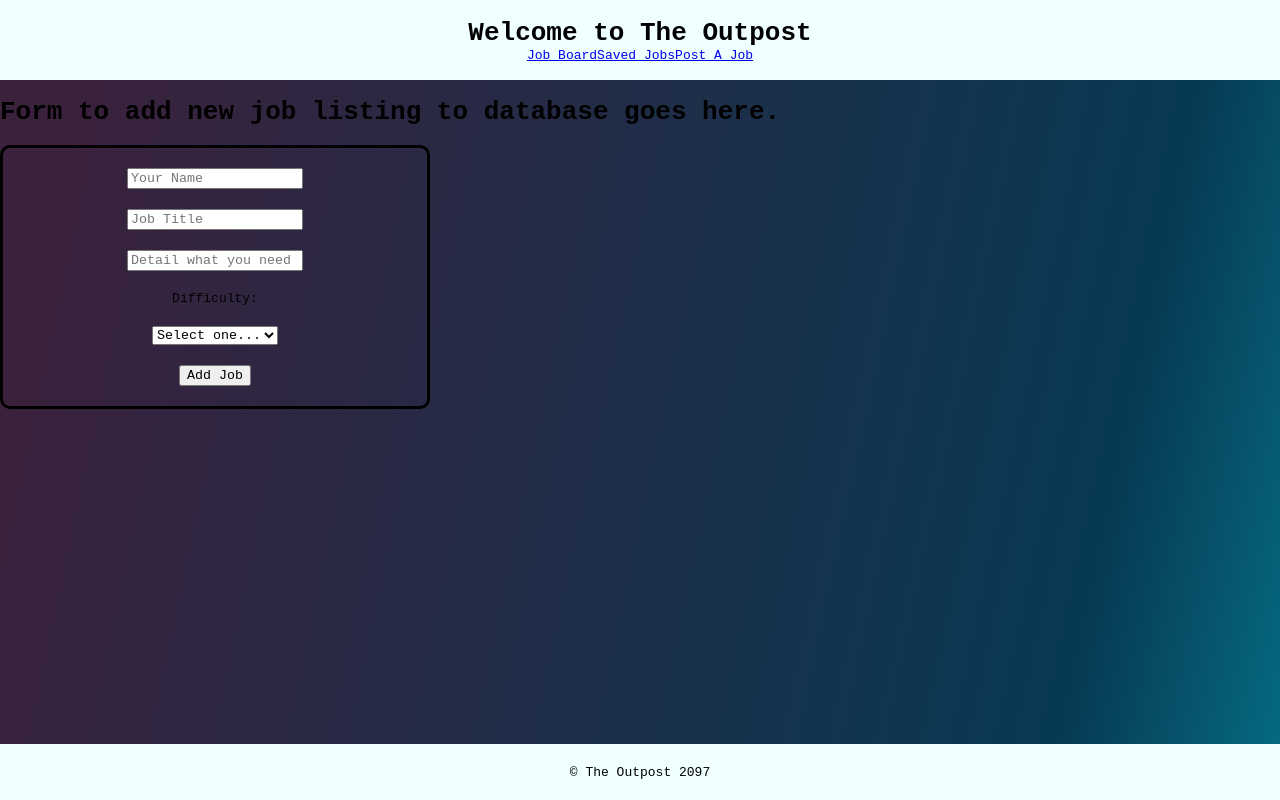
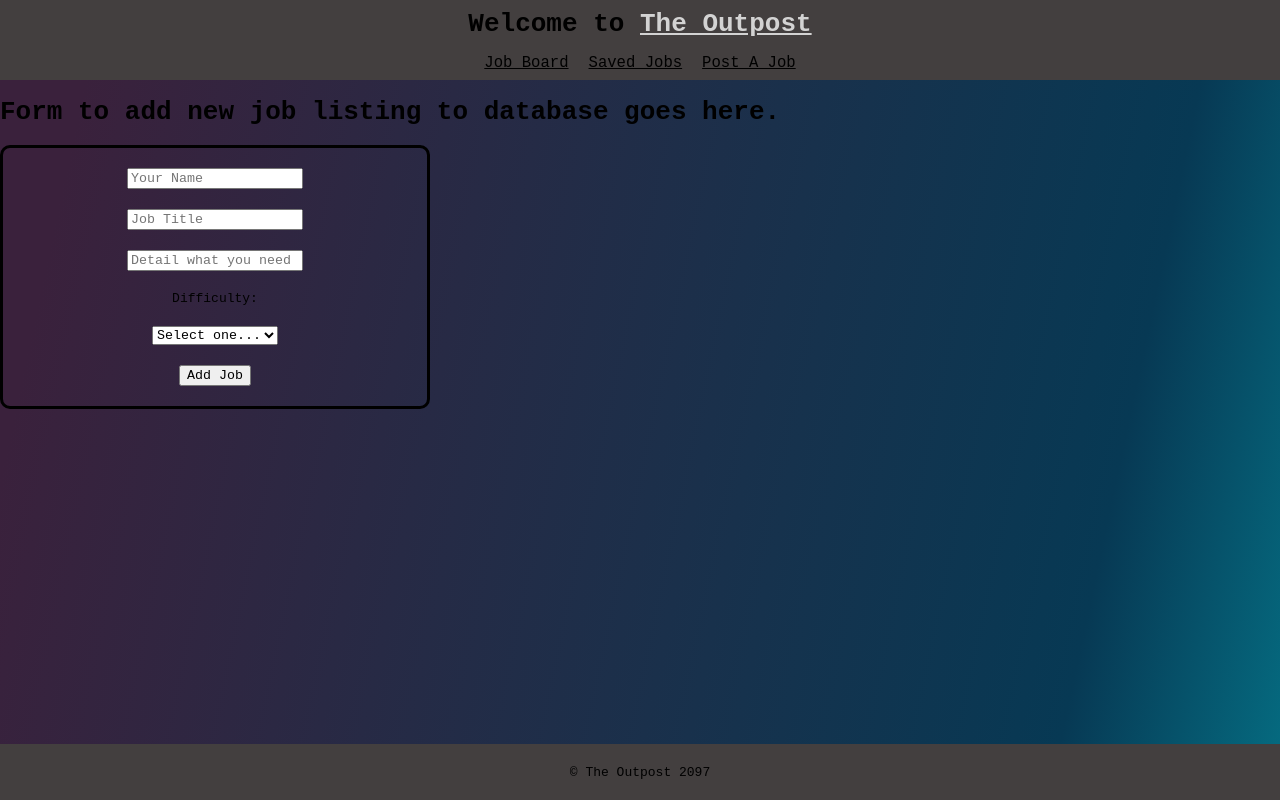
Before and after one commit to K0rmir/theoutpostv2, a Next.js app: page /addjob in a window 1280 px wide. Built offline with nearby package versions, Linux system fonts and the light colour scheme; no server answers.

Commit message:
site wide styling

```diff
--- a/src/app/components/AddNewNoteBtn.jsx
+++ b/src/app/components/AddNewNoteBtn.jsx
@@ -5,7 +5,7 @@ export default function AddNewNote() {
   const formStatus = useFormStatus();
 
   return (
-    <button type="submit" disabled={formStatus.pending}>
+    <button className="jobBtns" type="submit" disabled={formStatus.pending}>
       {formStatus.pending ? "Adding..." : "Add"}
     </button>
   );
--- a/src/app/components/Header.jsx
+++ b/src/app/components/Header.jsx
@@ -1,22 +1,25 @@
 import Link from "next/link";
 
 export default function Header() {
-
-    return (
-        <header id="header">
-        <h1>Welcome to The Outpost</h1>
-        <nav>
-            <Link href="/jobboard">Job Board</Link>
-            <Link href="/savedjobs">Saved Jobs</Link>
-            <Link href="/addjob">Post A Job</Link>
-        </nav>
-
-
-
-
-
-        </header>
-
-
-    )
+  return (
+    <header id="header">
+      <h1>
+        Welcome to{" "}
+        <Link href="/" id="outpost">
+          The Outpost
+        </Link>
+      </h1>
+      <nav>
+        <Link className="navlink" href="/jobboard">
+          Job Board
+        </Link>
+        <Link className="navlink" href="/savedjobs">
+          Saved Jobs
+        </Link>
+        <Link className="navlink" href="/addjob">
+          Post A Job
+        </Link>
+      </nav>
+    </header>
+  );
 }
--- a/src/app/layout.js
+++ b/src/app/layout.js
@@ -3,12 +3,13 @@ import "./globals.css";
 import Header from "./components/Header";
 import Footer from "./components/Footer";
 import "./styles/header.css";
+import "./styles/jobboard.css";
 
 const inter = Inter({ subsets: ["latin"] });
 
 export const metadata = {
   title: "The Outpost",
-  description: "Generated by create next app",
+  description: "Coded by elite h4x0rz",
 };
 
 export default function RootLayout({ children }) {
--- a/src/app/styles/footer.css
+++ b/src/app/styles/footer.css
@@ -1,5 +1,5 @@
 #footer {
-  background-color: azure;
+  background-color: rgb(67, 63, 63);
   height: 7vh;
   display: flex;
   flex-direction: column;
--- a/src/app/styles/header.css
+++ b/src/app/styles/header.css
@@ -1,13 +1,31 @@
 #header {
-    background-color: azure;
+  background-color: rgb(67, 63, 63);
   height: 10vh;
   display: flex;
   flex-direction: column;
   align-items: center;
   justify-content: center;
+  margin-bottom: 15px;
 }
 
 #header h1 {
   margin: 0;
+  margin-bottom: 15px;
   padding: 0;
 }
+
+#header nav {
+  margin: 0;
+  padding: 0;
+}
+
+.navlink {
+  padding: 10px;
+  font-size: 1.2rem;
+  text-decoration: underline;
+  color: black;
+}
+
+#outpost {
+  color: lightgray;
+}
--- a/src/app/styles/jobboard.css
+++ b/src/app/styles/jobboard.css
@@ -1,3 +1,10 @@
+#jobContainer {
+  display: flex;
+  flex-direction: column;
+  justify-content: center;
+  align-items: center;
+}
+
 .jobCardArea {
   display: flex;
   flex-wrap: wrap;
@@ -11,6 +18,8 @@
 .jobCard {
   display: flex;
   flex-direction: column;
+  justify-content: center;
+  align-items: center;
   margin: 5px;
   padding: 5px;
   backdrop-filter: blur(500px);
@@ -25,3 +34,85 @@ p {
   color: black;
   margin: 5px;
 }
+
+#jobContent {
+  display: flex;
+  flex-direction: column;
+  align-items: center;
+  justify-content: center;
+  padding: 10px;
+  margin: 5px;
+  margin-top: 250px;
+  border: solid 3px black;
+  border-radius: 10px;
+  width: fit-content;
+}
+
+#completeBtn {
+  height: 35px;
+  width: 175px;
+  border-radius: 10px;
+  background-color: transparent;
+  backdrop-filter: blur(500px);
+  font-size: 1.2rem;
+  font-weight: 700;
+  margin: 15px;
+}
+
+.title {
+  text-decoration: underline;
+}
+
+.name,
+.difficulty {
+  font-size: 1.2rem;
+}
+
+.jobBtns {
+  display: flex;
+  justify-content: center;
+  align-items: center;
+  padding: 15px;
+  margin: 25px;
+  gap: 25px;
+}
+
+.jobBtns button {
+  height: 35px;
+  width: 115px;
+  border-radius: 10px;
+  background-color: transparent;
+  backdrop-filter: blur(500px);
+  font-size: 1.2rem;
+  font-weight: 700;
+}
+
+#noteSection {
+  display: flex;
+  align-items: center;
+  justify-content: center;
+  border: solid 3px black;
+  border-radius: 10px;
+  padding: 15px;
+}
+
+.noteForm {
+  margin-left: 10px;
+}
+
+.noteForm form {
+  display: flex;
+  flex-direction: column;
+  justify-content: center;
+  align-items: center;
+}
+
+.noteForm button {
+  height: 35px;
+  width: 115px;
+  border-radius: 10px;
+  background-color: transparent;
+  backdrop-filter: blur(500px);
+  font-size: 1.2rem;
+  font-weight: 700;
+}
```
Also changed, not shown: src/app/globals.css (+13 -8 lines), src/app/jobboard/[id]/page.jsx (+9 -7 lines), src/app/savedjobs/[id]/page.jsx (+7 -8 lines). Lines whose indentation alone changed are shown as unchanged.
